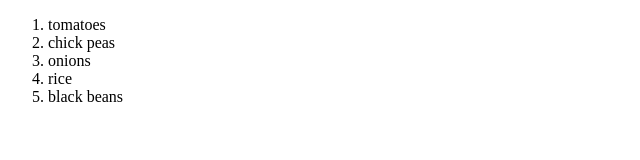
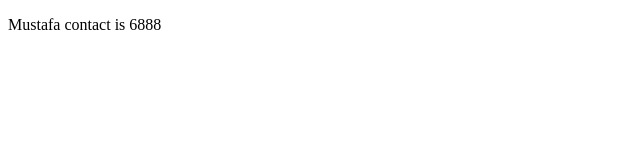
Before and after one commit to nanaji0133/javascript, a plain HTML site: page sample.html in a window 1280 px wide. Shown: the whole page, without its empty margins (0-640 px from the left). Drawn offline with Linux system fonts and the light colour scheme.

Commit message:
MDN loop2 task

```diff
--- a/index.js
+++ b/index.js
@@ -1,12 +1,28 @@
-let myArray = ['tomatoes', 'chick peas', 'onions', 'rice', 'black beans'];
-let list = document.createElement("ol")
+let searchName = "Mustafa";
+let i = 0;
+let para = document.createElement("p");
 
+let phonebook = [
+    { name: 'Chris', number: '1549' },
+    { name: 'Li Kang', number: '9634' },
+    { name: 'Anne', number: '9065' },
+    { name: 'Francesca', number: '3001' },
+    { name: 'Mustafa', number: '6888' },
+    { name: 'Tina', number: '4312' },
+    { name: 'Bert', number: '7780' },
+    { name: 'Jada', number: '2282' },
+];
 
-for (let i = 0; i < myArray.length; i++)
+while (i < phonebook.length)
 {
-    let childList = document.createElement("li")
-    childList.textContent = myArray[i]
-    list.appendChild(childList)
+    if (phonebook[i].name === searchName)
+    {
+
+        para.textContent = `${searchName} contact is ${phonebook[i].number}`;
+        break;
+    }
+    i++;
 }
-const section = document.querySelector("section")
-section.appendChild(list)
+
+let section = document.querySelector("section")
+section.appendChild(para)
```
Also changed, not shown: sample.html (+4 -1 lines).
